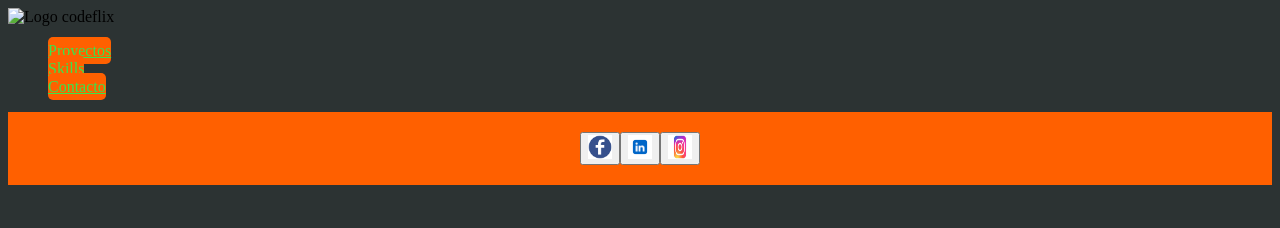
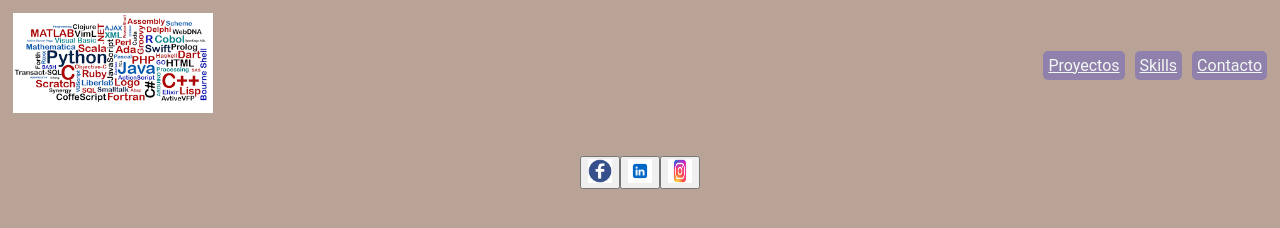
Before and after one commit to sanchezgodoy/proyecto-html, a plain HTML site: page index.html in a window 1280 px wide. Drawn offline with Linux system fonts and the light colour scheme.

Commit message:
termino de header

```diff
--- a/index.html
+++ b/index.html
@@ -9,26 +9,27 @@
 <body class="main-bg">
   <header class="header">
     <div class="header__image">
-      <img src="assets/app/codeflix.png" alt="Logo codeflix">
+      <img src="imagenes/lenguajes.png" alt="Logo tecno">
     </div>
     <nav class="header__nav">
       <ul class="header__nav__list">
         <li class="header__nav__list__item">
-          <a class="button" href="#shows">Proyectos</a>
+          <a class="btn" href="sign-in.html">Proyectos</a>
         </li>
         <li class="header__nav__list__item">
-          <a class="button" href="sign-in.html">Skills</a>
+          <a class="btn" href="sign-in.html">Skills</a>
         </li>
         <li class="header__nav__list__item">
-          <a class="button" href="sign-in.html">Contacto</a>
+          <a class="btn" href="sign-in.html">Contacto</a>
         </li>
       </ul>
     </nav>
   </header>
+  <br>
     <footer class="footer">
       <div class="footer__socialmedia">
         <a class="button" href="https://www.facebook.com"><button><img src="imagenes/logo facebook.jpg" alt="logo facebook"></button></a>
-        <a class="button" href="https://www.twitter.com"><button><img src="imagenes/logo linkedin.png" alt=""></button></a>
+        <a class="button" href="https://www.linkedin.com/feed/"><button><img src="imagenes/logo linkedin.png" alt=""></button></a>
         <a class="button" href="https://www.instagram.com"><button><img src="imagenes/logo instagram.jpg" alt=""></button></a>
       </div>
     </footer>
--- a/style.css
+++ b/style.css
@@ -1,27 +1,35 @@
-
+:root {
+  --main-text-color: rgb(241, 247, 242);
+  --main-bg-color: #b9a397;
+  --main-brand-color: #9080ac;
+  --main-brand-color-light: #a9d313;
+  font-size: 16px;
+  font-family: 'Roboto', sans-serif;
+}
 
 .main-bg {
-    background-color: #2C3333;
+    background-color: var(--main-bg-color);
     }
 
 .footer {
    font-style: italic;
-  background-color: #FF6000;
+  background-color: var(--main-bg-color);
   padding: 15px;
 }
+
 
 .footer__socialmedia {
    display: flex;
    justify-content: center;
 }
 
-.button {
+.button__footer {
         padding: 5px 0px;
         margin: 0px;
-        background-color: #FF6000;
+        background-color: var(--main-bg-color);
         border: none;
         border-radius: 5px;
-        color: #38E54D;
+        color: var(--main-text-color);
 
 
 }
@@ -29,6 +37,53 @@
     width: 24px; /* Ajusta el ancho deseado */
   height: 24px; /* Ajusta la altura deseada */
 }
+
+.header {
+    position: sticky;
+    background-color: var(--main-bg-color);
+    z-index: 999;
+    top: 0;
+    padding: 5px;
+    display: flex;
+    justify-content: space-between;
+    align-items: center;
+  }
+
+  .header .header__image {
+    width: 200px;
+  }
+
+  .header__image img {
+    width: 100%;
+  }
+
+  @media (768px <= width) {
+    .header .header__image {
+      width: 200px;
+    }
+  }
  .header__nav__list {
-    list-style: none;
+  list-style: none;
+  display: flex;
+  justify-content: center;
+  align-items: center;
+  gap: 10px;
  }
+
+ .btn {
+  color: var(--main-text-color);
+  padding: 5px 5px 5px 5px;
+  margin: 0px;
+  background-color: var(--main-brand-color);
+  border: none;
+  border-radius: 5px;
+  bottom: 0;
+ }
+
+ @media (hover: hover) {
+  .btn {
+    transition: background-color 0.3s ease;
+  }
+  .btn:hover {
+    background-color: var(--main-brand-color-light) ;
+  }
```
Also changed, not shown: imagenes/lenguajes.png (added), imagenes/technology-1283624_640.jpg (added).
